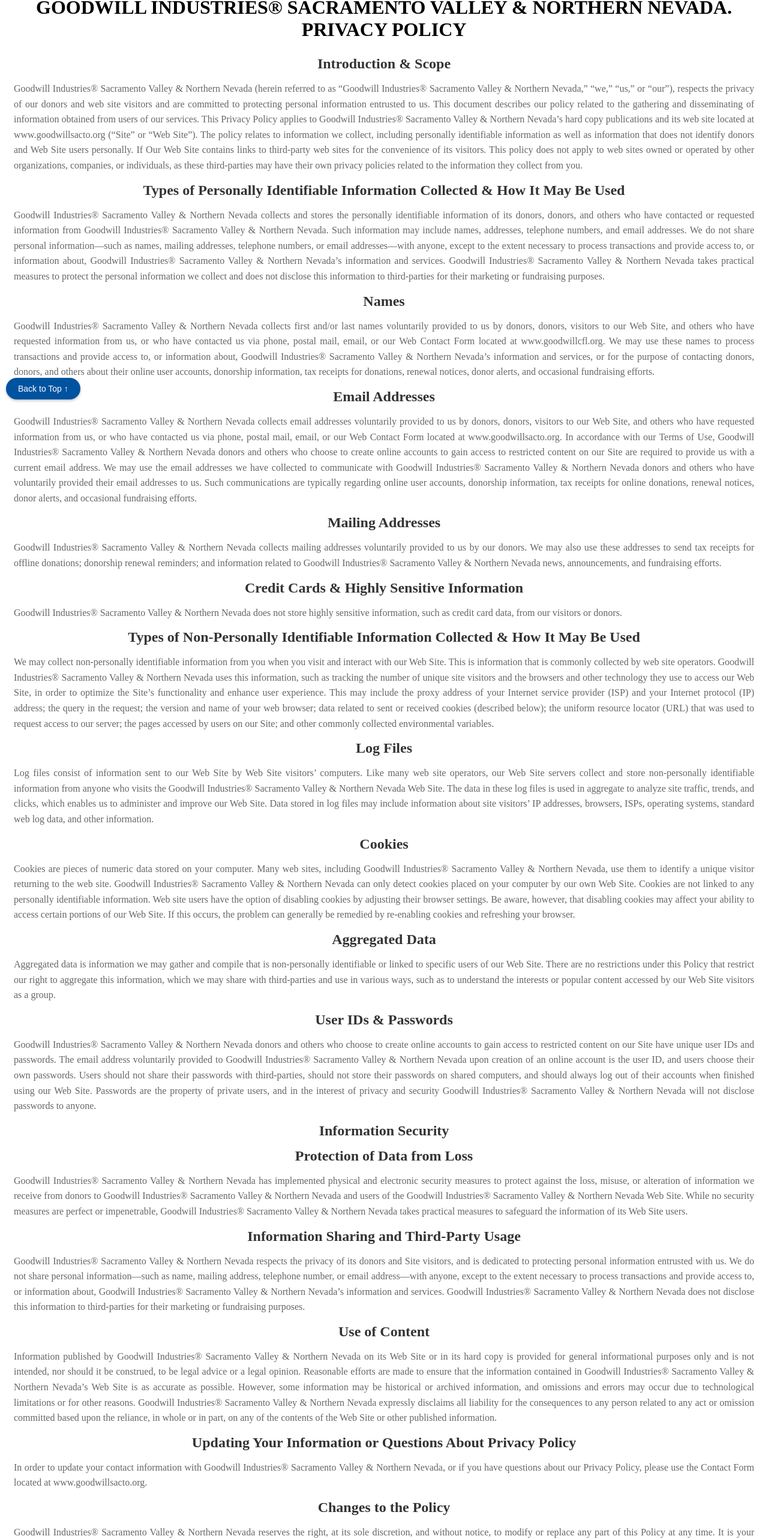
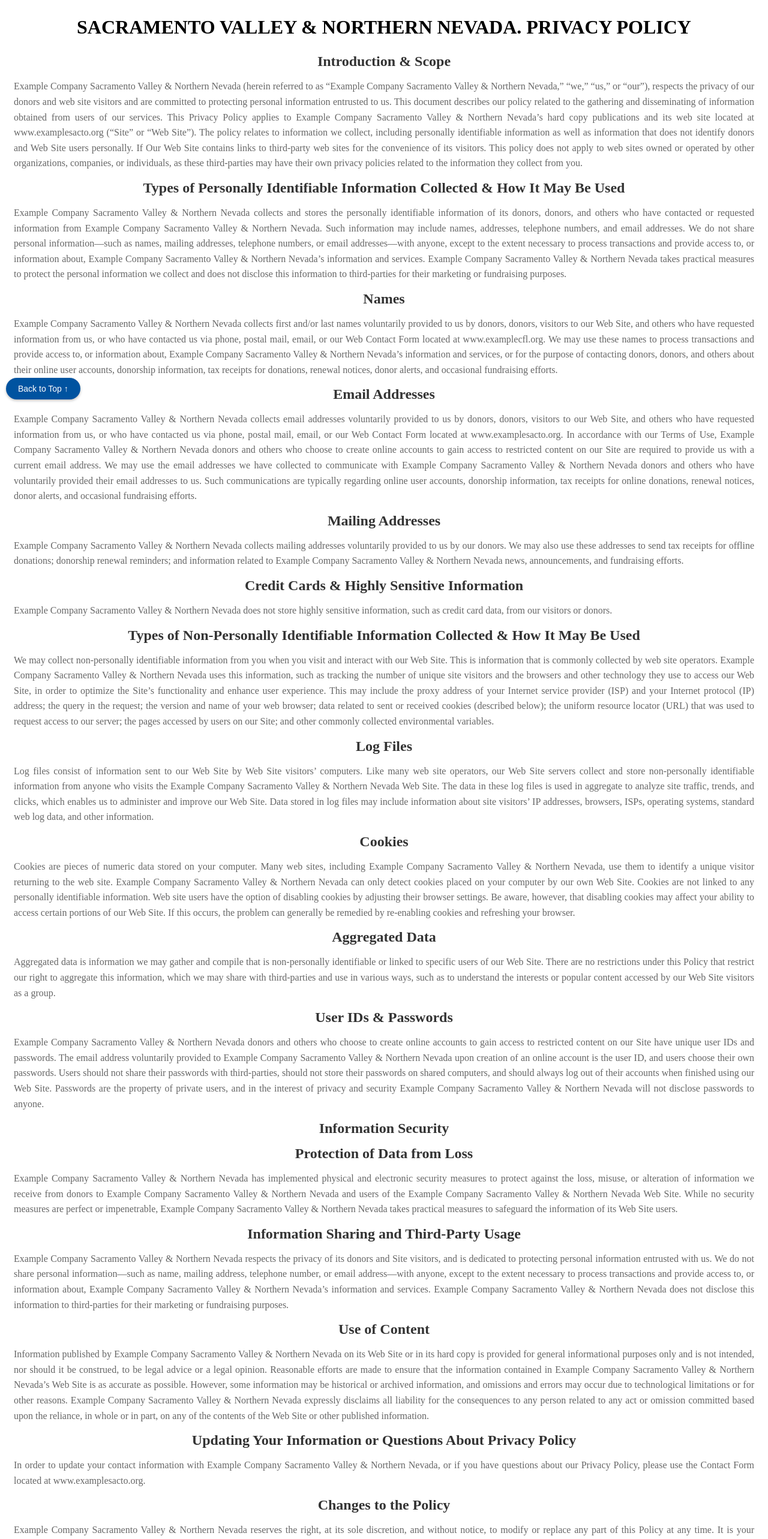
Before and after one commit to pwsmith4/Goodwill-Website, a React (Create React App) app in the folder client/: page /privacy in a window 1280 px wide. Shown: the part 114-2680 px from the top of the page at 60% size. Built offline with nearby package versions, Linux system fonts and the light colour scheme; no server answers.

Commit message:
Resolved

```diff
--- a/client/src/components/Footer.jsx
+++ b/client/src/components/Footer.jsx
@@ -15,7 +15,7 @@
       </div>
       <div className="get-in-touch">
         <h2>Example Website</h2>
-        <h3><a href="https://google.com" target="_blank" rel="noopener noreferrer">example website</a></h3>
+        <h3><a href="https://google.com" target="_blank" rel="noopener noreferrer">Example Website</a></h3>
       </div>
     </div>
   );
--- a/client/src/pages/EditAccount.jsx
+++ b/client/src/pages/EditAccount.jsx
@@ -1,6 +1,6 @@
 import React, { useState, useEffect, useContext } from 'react';
 import { Link, useNavigate } from "react-router-dom";
-import Logo from '../img/Goodwill-Logo.png';
+import Logo from '../img/Example-Logo.png';
 import axios from "axios";
 import { useCookies } from "react-cookie";
 import './EditAccount.css';
--- a/client/src/pages/Login.jsx
+++ b/client/src/pages/Login.jsx
@@ -3,7 +3,7 @@
 import axios from "axios";
 import { ToastContainer, toast } from "react-toastify";
 import { useCookies } from "react-cookie";
-import Logo from '../img/Goodwill-Logo.png';
+import Logo from '../img/Example-Logo.png';
 import Footer from '../components/Footer';
 import './Login.css';
 import Signup from "./Signup";
--- a/client/src/pages/Privacy.jsx
+++ b/client/src/pages/Privacy.jsx
@@ -7,7 +7,7 @@
 import { useNavigate } from "react-router-dom";
 import { toast } from "react-toastify";
 import { set } from 'mongoose';
-import Logo from '../img/Goodwill-Logo.png';
+import Logo from '../img/Example-Logo.png';
 
 function Privacy() {
     const navigate = useNavigate();
@@ -122,44 +122,44 @@
   </div>
   </nav>
 )}
-        <h1 className="open">GOODWILL INDUSTRIES® SACRAMENTO VALLEY & NORTHERN NEVADA. PRIVACY POLICY</h1>
+        <h1 className="open">SACRAMENTO VALLEY & NORTHERN NEVADA. PRIVACY POLICY</h1>
         <div>
             <h4>Introduction & Scope</h4>
-            <h5>Goodwill Industries® Sacramento Valley & Northern Nevada (herein referred to as “Goodwill Industries® Sacramento Valley & Northern Nevada,” “we,” “us,” or “our”), respects the privacy of our donors and web site visitors and are committed to protecting personal information entrusted to us. This document describes our policy related to the gathering and disseminating of information obtained from users of our services.
-This Privacy Policy applies to Goodwill Industries® Sacramento Valley & Northern Nevada’s hard copy publications and its web site located at www.goodwillsacto.org (“Site” or “Web Site”). The policy relates to information we collect, including personally identifiable information as well as information that does not identify donors and Web Site users personally. If Our Web Site contains links to third-party web sites for the convenience of its visitors. This policy does not apply to web sites owned or operated by other organizations, companies, or individuals, as these third-parties may have their own privacy policies related to the information they collect from you.</h5>
+            <h5>Example Company Sacramento Valley & Northern Nevada (herein referred to as “Example Company Sacramento Valley & Northern Nevada,” “we,” “us,” or “our”), respects the privacy of our donors and web site visitors and are committed to protecting personal information entrusted to us. This document describes our policy related to the gathering and disseminating of information obtained from users of our services.
+This Privacy Policy applies to Example Company Sacramento Valley & Northern Nevada’s hard copy publications and its web site located at www.examplesacto.org (“Site” or “Web Site”). The policy relates to information we collect, including personally identifiable information as well as information that does not identify donors and Web Site users personally. If Our Web Site contains links to third-party web sites for the convenience of its visitors. This policy does not apply to web sites owned or operated by other organizations, companies, or individuals, as these third-parties may have their own privacy policies related to the information they collect from you.</h5>
         </div>
         <div>
             <h4>Types of Personally Identifiable Information Collected & How It May Be Used</h4>
-            <h5>Goodwill Industries® Sacramento Valley & Northern Nevada collects and stores the personally identifiable information of its donors, donors, and others who have contacted or requested information from Goodwill Industries® Sacramento Valley & Northern Nevada. Such information may include names, addresses, telephone numbers, and email addresses. We do not share personal information—such as names, mailing addresses, telephone numbers, or email addresses—with anyone, except to the extent necessary to process transactions and provide access to, or information about, Goodwill Industries® Sacramento Valley & Northern Nevada’s information and services. Goodwill Industries® Sacramento Valley & Northern Nevada takes practical measures to protect the personal information we collect and does not disclose this information to third-parties for their marketing or fundraising purposes.</h5>
+            <h5>Example Company Sacramento Valley & Northern Nevada collects and stores the personally identifiable information of its donors, donors, and others who have contacted or requested information from Example Company Sacramento Valley & Northern Nevada. Such information may include names, addresses, telephone numbers, and email addresses. We do not share personal information—such as names, mailing addresses, telephone numbers, or email addresses—with anyone, except to the extent necessary to process transactions and provide access to, or information about, Example Company Sacramento Valley & Northern Nevada’s information and services. Example Company Sacramento Valley & Northern Nevada takes practical measures to protect the personal information we collect and does not disclose this information to third-parties for their marketing or fundraising purposes.</h5>
         </div>
         <div>
             <h4>Names</h4>
-            <h5>Goodwill Industries® Sacramento Valley & Northern Nevada collects first and/or last names voluntarily provided to us by donors, donors, visitors to our Web Site, and others who have requested information from us, or who have contacted us via phone, postal mail, email, or our Web Contact Form located at www.goodwillcfl.org. We may use these names to process transactions and provide access to, or information about, Goodwill Industries® Sacramento Valley & Northern Nevada’s information and services, or for the purpose of contacting donors, donors, and others about their online user accounts, donorship information, tax receipts for donations, renewal notices, donor alerts, and occasional fundraising efforts.</h5>
+            <h5>Example Company Sacramento Valley & Northern Nevada collects first and/or last names voluntarily provided to us by donors, donors, visitors to our Web Site, and others who have requested information from us, or who have contacted us via phone, postal mail, email, or our Web Contact Form located at www.examplecfl.org. We may use these names to process transactions and provide access to, or information about, Example Company Sacramento Valley & Northern Nevada’s information and services, or for the purpose of contacting donors, donors, and others about their online user accounts, donorship information, tax receipts for donations, renewal notices, donor alerts, and occasional fundraising efforts.</h5>
         </div>
         <div>
             <h4>Email Addresses</h4>
-            <h5>Goodwill Industries® Sacramento Valley & Northern Nevada collects email addresses voluntarily provided to us by donors, donors, visitors to our Web Site, and others who have requested information from us, or who have contacted us via phone, postal mail, email, or our Web Contact Form located at www.goodwillsacto.org. In accordance with our Terms of Use, Goodwill Industries® Sacramento Valley & Northern Nevada donors and others who choose to create online accounts to gain access to restricted content on our Site are required to provide us with a current email address.
-We may use the email addresses we have collected to communicate with Goodwill Industries® Sacramento Valley & Northern Nevada donors and others who have voluntarily provided their email addresses to us. Such communications are typically regarding online user accounts, donorship information, tax receipts for online donations, renewal notices, donor alerts, and occasional fundraising efforts.</h5>
+            <h5>Example Company Sacramento Valley & Northern Nevada collects email addresses voluntarily provided to us by donors, donors, visitors to our Web Site, and others who have requested information from us, or who have contacted us via phone, postal mail, email, or our Web Contact Form located at www.examplesacto.org. In accordance with our Terms of Use, Example Company Sacramento Valley & Northern Nevada donors and others who choose to create online accounts to gain access to restricted content on our Site are required to provide us with a current email address.
+We may use the email addresses we have collected to communicate with Example Company Sacramento Valley & Northern Nevada donors and others who have voluntarily provided their email addresses to us. Such communications are typically regarding online user accounts, donorship information, tax receipts for online donations, renewal notices, donor alerts, and occasional fundraising efforts.</h5>
         </div>
         <div>
             <h4>Mailing Addresses</h4>
-            <h5>Goodwill Industries® Sacramento Valley & Northern Nevada collects mailing addresses voluntarily provided to us by our donors. We may also use these addresses to send tax receipts for offline donations; donorship renewal reminders; and information related to Goodwill Industries® Sacramento Valley & Northern Nevada news, announcements, and fundraising efforts.</h5>
+            <h5>Example Company Sacramento Valley & Northern Nevada collects mailing addresses voluntarily provided to us by our donors. We may also use these addresses to send tax receipts for offline donations; donorship renewal reminders; and information related to Example Company Sacramento Valley & Northern Nevada news, announcements, and fundraising efforts.</h5>
         </div>
         <div>
             <h4>Credit Cards & Highly Sensitive Information</h4>
-            <h5>Goodwill Industries® Sacramento Valley & Northern Nevada does not store highly sensitive information, such as credit card data, from our visitors or donors.</h5>
+            <h5>Example Company Sacramento Valley & Northern Nevada does not store highly sensitive information, such as credit card data, from our visitors or donors.</h5>
         </div>
         <div>
             <h4>Types of Non-Personally Identifiable Information Collected & How It May Be Used</h4>
-            <h5>We may collect non-personally identifiable information from you when you visit and interact with our Web Site. This is information that is commonly collected by web site operators. Goodwill Industries® Sacramento Valley & Northern Nevada uses this information, such as tracking the number of unique site visitors and the browsers and other technology they use to access our Web Site, in order to optimize the Site’s functionality and enhance user experience. This may include the proxy address of your Internet service provider (ISP) and your Internet protocol (IP) address; the query in the request; the version and name of your web browser; data related to sent or received cookies (described below); the uniform resource locator (URL) that was used to request access to our server; the pages accessed by users on our Site; and other commonly collected environmental variables.</h5>
+            <h5>We may collect non-personally identifiable information from you when you visit and interact with our Web Site. This is information that is commonly collected by web site operators. Example Company Sacramento Valley & Northern Nevada uses this information, such as tracking the number of unique site visitors and the browsers and other technology they use to access our Web Site, in order to optimize the Site’s functionality and enhance user experience. This may include the proxy address of your Internet service provider (ISP) and your Internet protocol (IP) address; the query in the request; the version and name of your web browser; data related to sent or received cookies (described below); the uniform resource locator (URL) that was used to request access to our server; the pages accessed by users on our Site; and other commonly collected environmental variables.</h5>
         </div>
         <div>
             <h4>Log Files</h4>
-            <h5>Log files consist of information sent to our Web Site by Web Site visitors’ computers. Like many web site operators, our Web Site servers collect and store non-personally identifiable information from anyone who visits the Goodwill Industries® Sacramento Valley & Northern Nevada Web Site. The data in these log files is used in aggregate to analyze site traffic, trends, and clicks, which enables us to administer and improve our Web Site. Data stored in log files may include information about site visitors’ IP addresses, browsers, ISPs, operating systems, standard web log data, and other information.</h5>
+            <h5>Log files consist of information sent to our Web Site by Web Site visitors’ computers. Like many web site operators, our Web Site servers collect and store non-personally identifiable information from anyone who visits the Example Company Sacramento Valley & Northern Nevada Web Site. The data in these log files is used in aggregate to analyze site traffic, trends, and clicks, which enables us to administer and improve our Web Site. Data stored in log files may include information about site visitors’ IP addresses, browsers, ISPs, operating systems, standard web log data, and other information.</h5>
         </div>
         <div>
             <h4>Cookies</h4>
-            <h5>Cookies are pieces of numeric data stored on your computer. Many web sites, including Goodwill Industries® Sacramento Valley & Northern Nevada, use them to identify a unique visitor returning to the web site. Goodwill Industries® Sacramento Valley & Northern Nevada can only detect cookies placed on your computer by our own Web Site. Cookies are not linked to any personally identifiable information. Web site users have the option of disabling cookies by adjusting their browser settings. Be aware, however, that disabling cookies may affect your ability to access certain portions of our Web Site. If this occurs, the problem can generally be remedied by re-enabling cookies and refreshing your browser.</h5>
+            <h5>Cookies are pieces of numeric data stored on your computer. Many web sites, including Example Company Sacramento Valley & Northern Nevada, use them to identify a unique visitor returning to the web site. Example Company Sacramento Valley & Northern Nevada can only detect cookies placed on your computer by our own Web Site. Cookies are not linked to any personally identifiable information. Web site users have the option of disabling cookies by adjusting their browser settings. Be aware, however, that disabling cookies may affect your ability to access certain portions of our Web Site. If this occurs, the problem can generally be remedied by re-enabling cookies and refreshing your browser.</h5>
         </div>
         <div>
             <h4>Aggregated Data</h4>
@@ -167,35 +167,35 @@
         </div>
         <div>
             <h4>User IDs & Passwords</h4>
-            <h5>Goodwill Industries® Sacramento Valley & Northern Nevada donors and others who choose to create online accounts to gain access to restricted content on our Site have unique user IDs and passwords. The email address voluntarily provided to Goodwill Industries® Sacramento Valley & Northern Nevada upon creation of an online account is the user ID, and users choose their own passwords.
-Users should not share their passwords with third-parties, should not store their passwords on shared computers, and should always log out of their accounts when finished using our Web Site. Passwords are the property of private users, and in the interest of privacy and security Goodwill Industries® Sacramento Valley & Northern Nevada will not disclose passwords to anyone.</h5>
+            <h5>Example Company Sacramento Valley & Northern Nevada donors and others who choose to create online accounts to gain access to restricted content on our Site have unique user IDs and passwords. The email address voluntarily provided to Example Company Sacramento Valley & Northern Nevada upon creation of an online account is the user ID, and users choose their own passwords.
+Users should not share their passwords with third-parties, should not store their passwords on shared computers, and should always log out of their accounts when finished using our Web Site. Passwords are the property of private users, and in the interest of privacy and security Example Company Sacramento Valley & Northern Nevada will not disclose passwords to anyone.</h5>
         </div>
         <div>
             <h4>Information Security</h4>
         </div>
         <div>
             <h4>Protection of Data from Loss</h4>
-            <h5>Goodwill Industries® Sacramento Valley & Northern Nevada has implemented physical and electronic security measures to protect against the loss, misuse, or alteration of information we receive from donors to Goodwill Industries® Sacramento Valley & Northern Nevada and users of the Goodwill Industries® Sacramento Valley & Northern Nevada Web Site. While no security measures are perfect or impenetrable, Goodwill Industries® Sacramento Valley & Northern Nevada takes practical measures to safeguard the information of its Web Site users.</h5>
+            <h5>Example Company Sacramento Valley & Northern Nevada has implemented physical and electronic security measures to protect against the loss, misuse, or alteration of information we receive from donors to Example Company Sacramento Valley & Northern Nevada and users of the Example Company Sacramento Valley & Northern Nevada Web Site. While no security measures are perfect or impenetrable, Example Company Sacramento Valley & Northern Nevada takes practical measures to safeguard the information of its Web Site users.</h5>
         </div>
         <div>
             <h4>Information Sharing and Third-Party Usage</h4>
-            <h5>Goodwill Industries® Sacramento Valley & Northern Nevada respects the privacy of its donors and Site visitors, and is dedicated to protecting personal information entrusted with us. We do not share personal information—such as name, mailing address, telephone number, or email address—with anyone, except to the extent necessary to process transactions and provide access to, or information about, Goodwill Industries® Sacramento Valley & Northern Nevada’s information and services. Goodwill Industries® Sacramento Valley & Northern Nevada does not disclose this information to third-parties for their marketing or fundraising purposes.</h5>
+            <h5>Example Company Sacramento Valley & Northern Nevada respects the privacy of its donors and Site visitors, and is dedicated to protecting personal information entrusted with us. We do not share personal information—such as name, mailing address, telephone number, or email address—with anyone, except to the extent necessary to process transactions and provide access to, or information about, Example Company Sacramento Valley & Northern Nevada’s information and services. Example Company Sacramento Valley & Northern Nevada does not disclose this information to third-parties for their marketing or fundraising purposes.</h5>
         </div>
         <div>
             <h4>Use of Content</h4>
-            <h5>Information published by Goodwill Industries® Sacramento Valley & Northern Nevada on its Web Site or in its hard copy is provided for general informational purposes only and is not intended, nor should it be construed, to be legal advice or a legal opinion. Reasonable efforts are made to ensure that the information contained in Goodwill Industries® Sacramento Valley & Northern Nevada’s Web Site is as accurate as possible. However, some information may be historical or archived information, and omissions and errors may occur due to technological limitations or for other reasons. Goodwill Industries® Sacramento Valley & Northern Nevada expressly disclaims all liability for the consequences to any person related to any act or omission committed based upon the reliance, in whole or in part, on any of the contents of the Web Site or other published information.</h5>
+            <h5>Information published by Example Company Sacramento Valley & Northern Nevada on its Web Site or in its hard copy is provided for general informational purposes only and is not intended, nor should it be construed, to be legal advice or a legal opinion. Reasonable efforts are made to ensure that the information contained in Example Company Sacramento Valley & Northern Nevada’s Web Site is as accurate as possible. However, some information may be historical or archived information, and omissions and errors may occur due to technological limitations or for other reasons. Example Company Sacramento Valley & Northern Nevada expressly disclaims all liability for the consequences to any person related to any act or omission committed based upon the reliance, in whole or in part, on any of the contents of the Web Site or other published information.</h5>
         </div>
         <div>
             <h4>Updating Your Information or Questions About Privacy Policy</h4>
-            <h5>In order to update your contact information with Goodwill Industries® Sacramento Valley & Northern Nevada, or if you have questions about our Privacy Policy, please use the Contact Form located at www.goodwillsacto.org.</h5>
+            <h5>In order to update your contact information with Example Company Sacramento Valley & Northern Nevada, or if you have questions about our Privacy Policy, please use the Contact Form located at www.examplesacto.org.</h5>
         </div>
         <div>
             <h4>Changes to the Policy</h4>
-            <h5>Goodwill Industries® Sacramento Valley & Northern Nevada reserves the right, at its sole discretion, and without notice, to modify or replace any part of this Policy at any time. It is your responsibility to check this Policy periodically for changes, which will be noted in a “Change Log” included in this document. Normally we will not notify users when a minor change is made to this Policy. If a major change is made to the Policy, Goodwill Industries® Sacramento Valley & Northern Nevada will put a notice on our Web Site at www.goodwillcfl.org, and/or send an email announcement to users who have provided us with an email address.</h5>
+            <h5>Example Company Sacramento Valley & Northern Nevada reserves the right, at its sole discretion, and without notice, to modify or replace any part of this Policy at any time. It is your responsibility to check this Policy periodically for changes, which will be noted in a “Change Log” included in this document. Normally we will not notify users when a minor change is made to this Policy. If a major change is made to the Policy, Example Company Sacramento Valley & Northern Nevada will put a notice on our Web Site at www.examplecfl.org, and/or send an email announcement to users who have provided us with an email address.</h5>
         </div>
         <div>
             <h4>Opt-Out</h4>
-            <h5>Donors are able to Opt-Out of communications from Goodwill Industries® Sacramento Valley & Northern Nevada upon request. Please use the unsubscribe option.</h5>
+            <h5>Donors are able to Opt-Out of communications from Example Company Sacramento Valley & Northern Nevada upon request. Please use the unsubscribe option.</h5>
         </div>
         <button
           style={scrollStyle}
--- a/client/src/pages/Signup.jsx
+++ b/client/src/pages/Signup.jsx
@@ -4,7 +4,7 @@
 import { ToastContainer, toast } from "react-toastify";
 import './Signup.css';
 import Login from "./Login";
-import Logo from '../img/Goodwill-Logo.png';
+import Logo from '../img/Example-Logo.png';
 import Footer from '../components/Footer';
 import { states } from "../components/states";
 
--- a/client/src/pages/Welcome.jsx
+++ b/client/src/pages/Welcome.jsx
@@ -3,7 +3,7 @@
 import { useCookies } from "react-cookie";
 import axios from "axios";
 import { ToastContainer, toast } from "react-toastify";
-import Logo from '../img/Goodwill-Logo.png';
+import Logo from '../img/Example-Logo.png';
 import img1 from '../img/img1.jpg';
 import img2 from '../img/img2.jpg';
 import img3 from '../img/img3.jpg';
```
